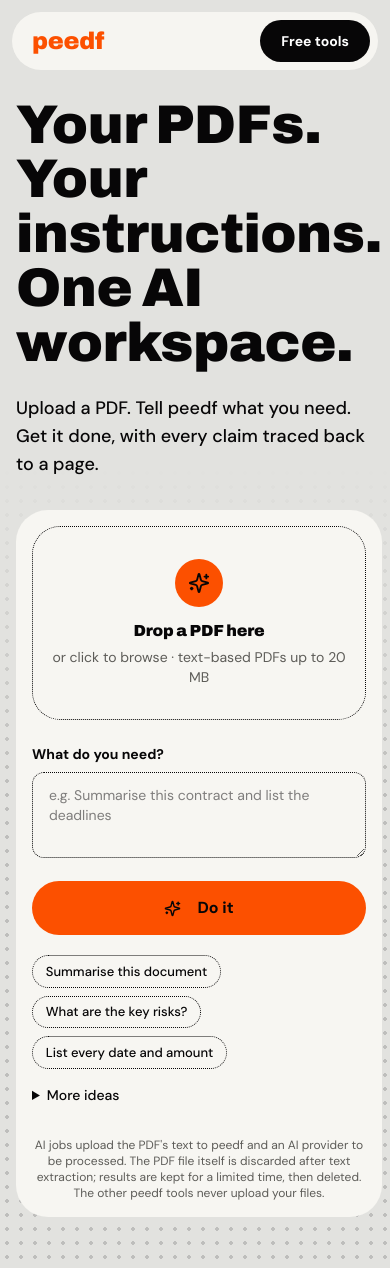
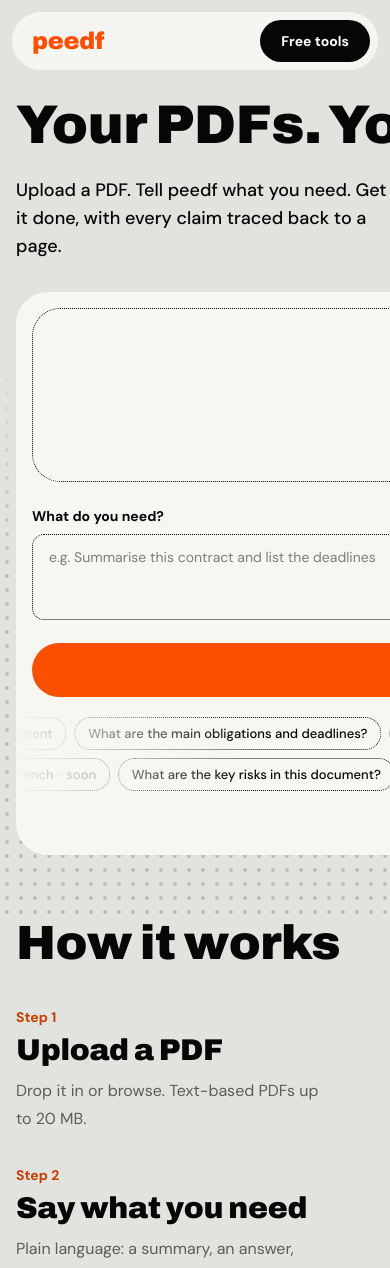
Before and after one commit to sequenceindustries/project-pdf, a Next.js app: page / in a window 390 px wide. Shown: the top 1268 px of the page. Built offline with nearby package versions, Linux system fonts and the light colour scheme.

Commit message:
feat: suggestions slide automatically in two opposing rows (pause on hover/focus)
Co-Authored-By: Claude Sonnet 5.5 <noreply@anthropic.com>
Claude-Session: https://claude.ai/code/session_01RQpaT9o6ZNDVYs8caJSjXU

```diff
--- a/app/globals.css
+++ b/app/globals.css
@@ -153,6 +153,51 @@ a {
   mask-image: linear-gradient(to bottom, transparent, #000 40%);
 }
 
+/* ---- Sliding suggestion rows ---- */
+.marquee {
+  overflow: hidden;
+  -webkit-mask-image: linear-gradient(to right, transparent, #000 7%, #000 93%, transparent);
+  mask-image: linear-gradient(to right, transparent, #000 7%, #000 93%, transparent);
+}
+.marquee-track {
+  display: flex;
+  width: max-content;
+  animation: marquee var(--marquee-speed, 70s) linear infinite;
+}
+.marquee-group {
+  display: flex;
+  gap: 0.5rem;
+  padding-right: 0.5rem;
+}
+.marquee-rev .marquee-track {
+  animation-direction: reverse;
+}
+.marquee:hover .marquee-track,
+.marquee:focus-within .marquee-track {
+  animation-play-state: paused;
+}
+@keyframes marquee {
+  to {
+    transform: translateX(-50%);
+  }
+}
+@media (prefers-reduced-motion: reduce) {
+  .marquee {
+    -webkit-mask-image: none;
+    mask-image: none;
+  }
+  .marquee-track {
+    animation: none !important;
+    width: auto;
+  }
+  .marquee-group {
+    flex-wrap: wrap;
+  }
+  .marquee-group[aria-hidden="true"] {
+    display: none;
+  }
+}
+
 @media (prefers-reduced-motion: reduce) {
   *,
   *::before,
--- a/app/workspace/prompts.ts
+++ b/app/workspace/prompts.ts
@@ -10,5 +10,3 @@ export const PROMPT_GROUPS: { title: string; status: PromptStatus; prompts: stri
   { title: "Compare documents", status: "soon", prompts: ["Compare this with another version"] },
   { title: "Translate documents", status: "soon", prompts: ["Translate this into French"] },
 ];
-
-export const STATUS_LABEL: Record<PromptStatus, string> = { ai: "Live", browser: "In your browser", soon: "Coming soon" };
--- a/app/workspace/workspace.tsx
+++ b/app/workspace/workspace.tsx
@@ -4,11 +4,13 @@ import Link from "next/link";
 import { Download, FileText, Loader2, Sparkles, X, CheckCircle2, AlertTriangle, Circle } from "lucide-react";
 import Dropzone from "@/components/Dropzone";
 import { isPdf } from "@/lib/pdf-utils";
-import { PROMPT_GROUPS, STATUS_LABEL } from "./prompts";
+import { PROMPT_GROUPS } from "./prompts";
 
 const MAX_AI_BYTES = 20 * 1024 * 1024;
 const STORE = "peedf.job";
-const QUICK = ["Summarise this document", "What are the key risks?", "List every date and amount"];
+// Live prompts first, interleaved across two sliding rows.
+const ALL = PROMPT_GROUPS.flatMap((g) => g.prompts.map((text) => ({ text, status: g.status })));
+const ROWS = [ALL.filter((_, i) => i % 2 === 0), ALL.filter((_, i) => i % 2 === 1)];
 
 type Point = { text: string; pages: number[]; quote: string; verified: boolean };
 type Result = { headline: string; summary: string; answer: string | null; points: Point[]; uncertainties: string[]; sensitive: boolean };
@@ -166,30 +168,28 @@ export default function Workspace() {
               {uploading ? <Loader2 className="mx-auto animate-spin" /> : <><Sparkles className="mr-2 inline" size={17} />Do it</>}
             </button>
 
-            <div className="mt-5">
-              <div className="flex flex-wrap gap-2">
-                {QUICK.map((p) => (
-                  <button key={p} onClick={() => choose(p)} className="chip cursor-pointer hover:bg-[var(--surface-soft)]">{p}</button>
-                ))}
-              </div>
-              <details className="mt-4 text-sm">
-                <summary className="cursor-pointer font-medium">More ideas</summary>
-                <div className="mt-4 space-y-4">
-                  {PROMPT_GROUPS.map((g) => (
-                    <div key={g.title}>
-                      <div className="font-bold">{g.title} <span className="font-normal text-[var(--muted)]">· {STATUS_LABEL[g.status]}</span></div>
-                      <div className="mt-2 flex flex-wrap gap-2">
-                        {g.prompts.map((p) => (
-                          <button key={p} onClick={() => choose(p)} className="chip cursor-pointer hover:bg-[var(--surface-soft)]">{p}</button>
+            <div className="-mx-4 mt-5 space-y-2 sm:-mx-6" aria-label="Suggestions">
+              {[0, 1].map((row) => (
+                <div key={row} className={`marquee ${row ? "marquee-rev" : ""}`} style={{ ["--marquee-speed" as string]: row ? "85s" : "70s" }}>
+                  <div className="marquee-track">
+                    {[false, true].map((dup) => (
+                      <div key={String(dup)} className="marquee-group" aria-hidden={dup || undefined}>
+                        {ROWS[row].map((p) => (
+                          <button
+                            key={p.text}
+                            tabIndex={dup ? -1 : 0}
+                            onClick={() => choose(p.text)}
+                            className="chip shrink-0 cursor-pointer whitespace-nowrap hover:bg-[var(--surface-soft)]"
+                          >
+                            {p.text}
+                            {p.status === "soon" && <span className="text-[var(--muted)]">· soon</span>}
+                          </button>
                         ))}
                       </div>
-                    </div>
-                  ))}
-                  <p className="text-xs text-[var(--muted)]">
-                    Today peedf can summarise, answer questions about and extract facts from text-based PDFs. File edits are handed to the in-browser tools; translation, comparison and OCR are coming.
-                  </p>
+                    ))}
+                  </div>
                 </div>
-              </details>
+              ))}
             </div>
           </>
         )}
```
